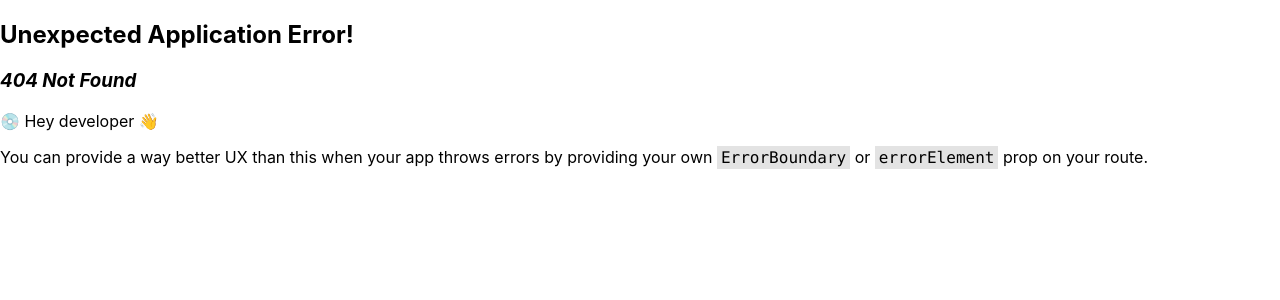
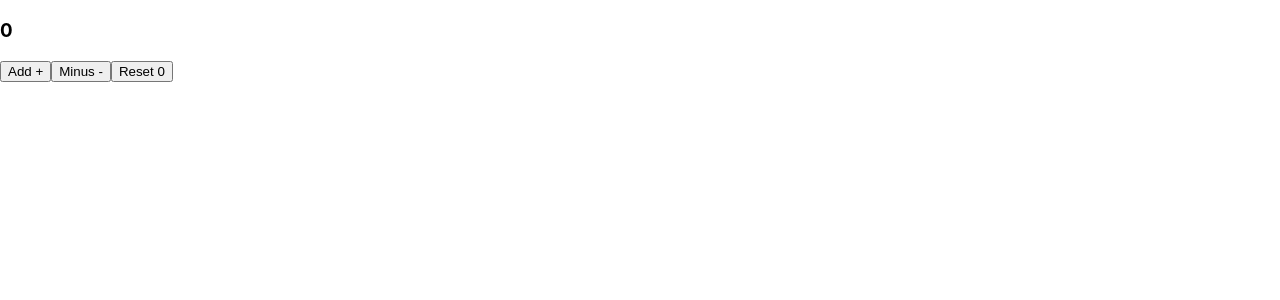
Before and after one commit to ghulamhafeez/Simple-Todo, a React (Create React App) app: page /context-counter in a window 1280 px wide. Before the commit this address had no page. Shown: the top 300 px of the page. Built offline with nearby package versions, Linux system fonts and the light colour scheme.

Commit message:
Worked on useContext

```diff
--- /dev/null
+++ b/src/views/ContextCounter/Counter.js
@@ -0,0 +1,16 @@
+import React, { useContext } from "react";
+import { CounterContext } from "./CounterValue";
+const Counter = () => {
+  const { count, onAddClick, onMinusClick, onResetClick } =
+    useContext(CounterContext);
+  return (
+    <div>
+      <h3>{count}</h3>
+      <button onClick={onAddClick}>Add +</button>
+      <button onClick={onMinusClick}>Minus -</button>
+      <button onClick={onResetClick}>Reset 0</button>
+    </div>
+  );
+};
+
+export default Counter;
--- /dev/null
+++ b/src/views/ContextCounter/CounterValue.js
@@ -0,0 +1,27 @@
+import React, { useState, createContext } from "react";
+import Counter from "./Counter";
+export const CounterContext = createContext({ count: 0 });
+const CounterValue = () => {
+  const [count, setCount] = useState(0);
+
+  const onAddClick = () => {
+    setCount(count + 1);
+  };
+  const onMinusClick = () => {
+    setCount(count - 1);
+  };
+  const onResetClick = () => {
+    setCount(0);
+  };
+  return (
+    <div>
+      <CounterContext.Provider
+        value={{ count, onAddClick, onMinusClick, onResetClick }}
+      >
+        <Counter />
+      </CounterContext.Provider>
+    </div>
+  );
+};
+
+export default CounterValue;
```
Also changed, not shown: src/container/Contents.js (+13 -12 lines).
